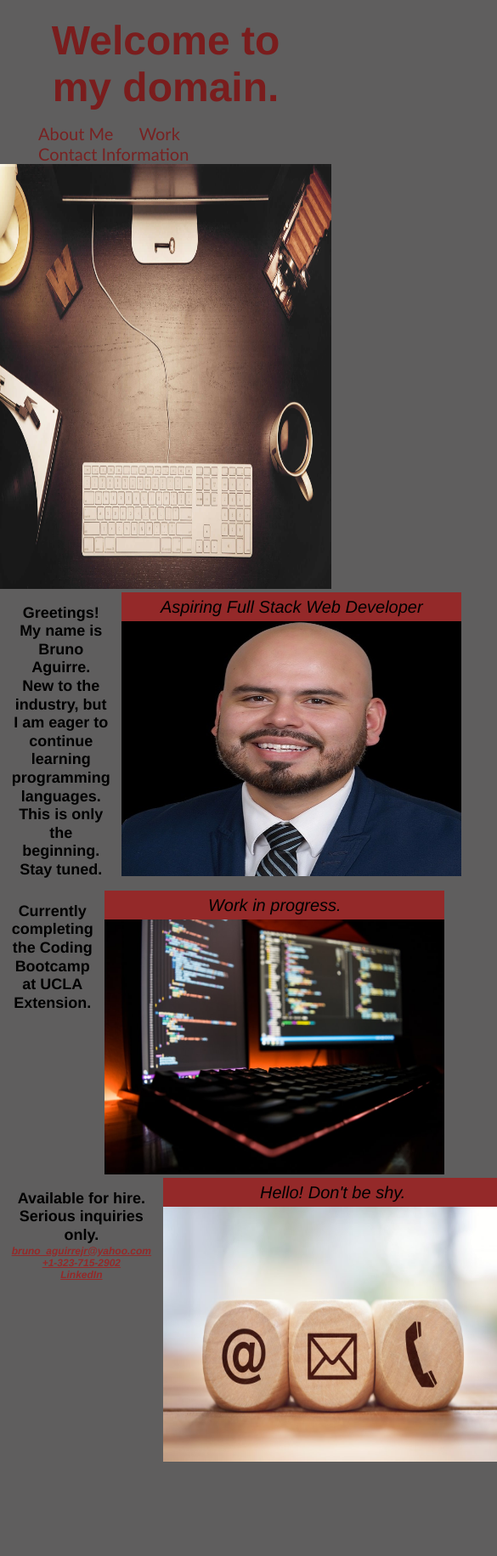
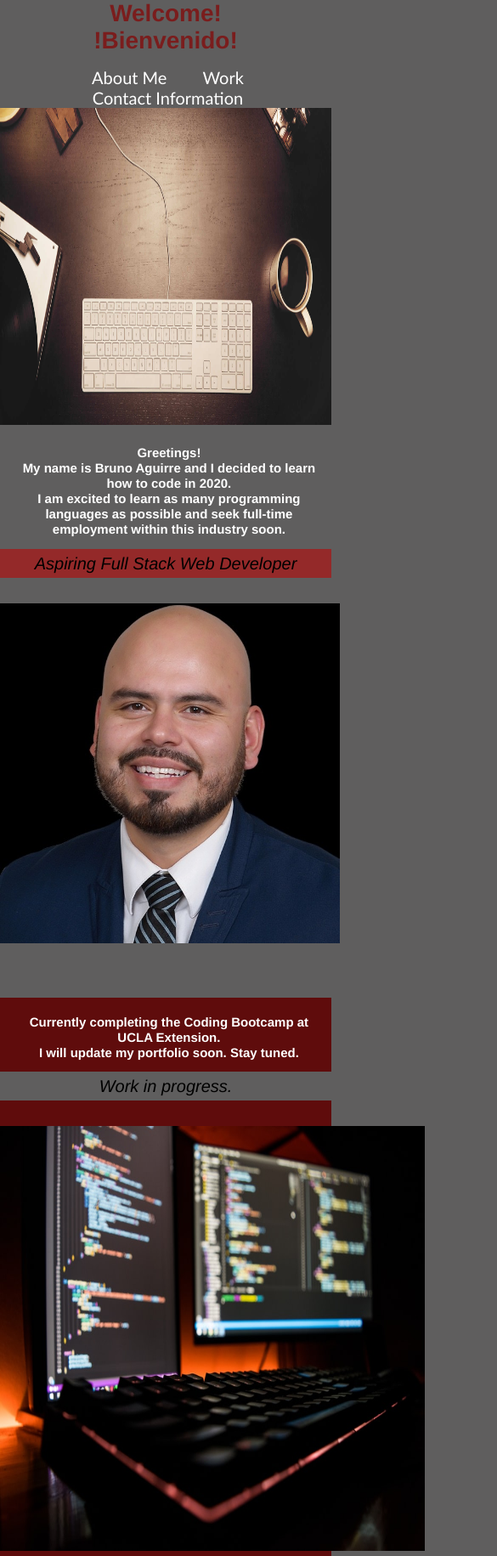
Before and after one commit to Brunchi105/Bruno-Aguirre, a plain HTML site: page index.html in a window 390 px wide. Shown: the top 1831 px of the page at 85% size, 585 px wide, since content can reach past the window. Before the commit the page ends 1724 px from the top, so only its background shows below. Drawn offline with Linux system fonts and the light colour scheme.

Commit message:
finished media query

```diff
--- a/assets/css/style.css
+++ b/assets/css/style.css
@@ -11,17 +11,30 @@ body {
   background-color: rgb(95, 94, 94);
 }
 
-/* Start of header & nav bar style  */
+p {
+  line-height: 1.7;
+  width: 100%;
+  margin: 0 auto;
+  font-size: 20px;
+  text-align: center;
+}
+
+/* Header & Navigation */
 
 header {
-  padding: 20px;
   background-color: rgb(95, 94, 94);
   color: rgb(122, 29, 29);
+  display: flex;
+  flex-wrap: wrap;
+  justify-content: space-between;
+  position: fixed;
+  top: 0;
+  width: 100%;
 }
 
 header h1 {
   display: inline-block;
-  font-size: 48px;
+  font-size: 28px;
   text-align: center;
 }
 
@@ -43,9 +56,10 @@ header nav ul li {
 }
 
 header nav ul li a {
-  color: rgba(122, 29, 29, 0.925);
-  font-size: 20px;
+  color: white;
+  font-size: 24px;
   text-decoration: none;
+  padding: 6px;
 }
 
 header nav ul li a:hover {
@@ -54,32 +68,25 @@ header nav ul li a:hover {
   border-radius: 15px;
 }
 
-/* End of header & nav bar style */
-
-/* Hero styles start */
+/* Hero */
 
 .hero {
   height: 500px;
   width: 100%;
 }
 
-.aboutme,
-.workstuff,
-.contactme {
+/* Sections */
+
+.main-sections {
   display: flex;
-  justify-content: space-between;
-  align-items: flex-start;
+  justify-content: space-around;
+  align-items: center;
   font-size: 16px;
+  padding: 60px 0;
 }
 
-.aboutme p,
-.workstuff p,
-.contactme p {
-  line-height: 1.7;
-  width: 100%;
-  margin: 0 auto;
-  font-size: 20px;
-  text-align: center;
+.main-sections-alt {
+  background-color: rgb(95, 12, 12);
 }
 
 .second-line {
@@ -87,13 +94,19 @@ header nav ul li a:hover {
   font-style: italic;
 }
 
+.second-line-work {
+  background-color: rgb(95, 94, 94);
+}
+
 .pic {
   height: 300px;
   width: 400px;
 }
 
-/* .rotate-label {
-} */
+.main-pic {
+  height: 100%;
+  width: 100%;
+}
 
 .about-me-info,
 .work-info,
@@ -101,7 +114,7 @@ header nav ul li a:hover {
   width: 100%;
   text-align: left;
   margin: 3.5%;
-  color: black;
+  color: white;
   font-size: 18px;
   line-height: 1.2;
 }
@@ -115,19 +128,79 @@ header nav ul li a:hover {
   font-weight: bold;
 }
 
-/* Media query for mobile phones and smaller */
+/* Style all font awesome icons */
+.fa {
+  padding: 20px;
+  font-size: 30px;
+  width: 50px;
+  text-align: center;
+  text-decoration: none;
+}
+
+/* Footer */
+
+footer {
+  display: flex;
+  justify-content: center;
+}
+
+.fa-instagram {
+  color: white;
+}
+
+.fa-twitter {
+  color: white;
+}
+
+.fa-linkedin {
+  color: white;
+}
+
+.fa:hover {
+  opacity: 0.7;
+}
+
+/* Media queries for breakpoints */
 @media screen and (max-width: 575px) {
+  header h1 {
+    flex: 1 100%;
+  }
+  header nav {
+    flex: 1 100%;
+    text-align: center;
+  }
+
   header nav ul li a {
     font-size: 20px;
   }
+
+  .main-sections {
+    display: block;
+    justify-content: space-around;
+    align-items: center;
+  }
+
   .about-me-info,
   .work-info,
   .contact-info {
-    font-size: 12px;
+    font-size: 10px;
+    text-align: center;
+    margin-top: -40px;
+    width: 95%;
+  }
+
+  .imgcenter {
     text-align: center;
   }
   .pic {
-    height: 300px;
+    height: 400px;
     width: 400px;
+    margin-top: 30px;
+  }
+
+  .main-pic {
+    height: 500px;
+    width: 500px;
+    margin-top: 30px;
   }
 }
--- a/index.html
+++ b/index.html
@@ -4,14 +4,18 @@
 <head>
     <meta charset="UTF-8">
     <meta name="viewport" content="width=device-width, initial-scale=1.0">
-    <title>Bruno Aguirre Portfolio Webpage</title>
+    <title>Bruno Aguirre - Full Stack Web Developer</title>
+    <link rel="shortcut icon" href="assets/images/BA.jpeg" type="image/x-icon">
     <link rel="stylesheet" href="./assets/css/style.css">
+    <link rel="stylesheet" href="https://cdnjs.cloudflare.com/ajax/libs/font-awesome/4.7.0/css/font-awesome.min.css">
 </head>
 
 <body>
     <!-- navigation -->
     <header>
-        <h1>Welcome to my domain.</h1>
+        <h1>Welcome! <br />
+            !Bienvenido!
+        </h1>
         <nav>
             <ul>
                 <li>
@@ -34,34 +38,40 @@
     </section>
 
     <!-- Introduction - about me section -->
-    <section id="about-me" class="aboutme">
+    <section id="about-me" class="main-sections">
         <div class="about-me-info">
             <h2>
-                Greetings! My name is <strong>Bruno Aguirre.</strong> <br />
-                New to the industry, but I am eager to continue learning programming languages. <br />
-                This is only the beginning. Stay tuned.
+                Greetings! <br />
+                My name is Bruno Aguirre and I decided to learn how to code in 2020.<br />
+                I am excited to learn as many programming languages as possible and seek full-time employment within
+                this industry soon.<br />
             </h2>
         </div>
-        <div>
+        <div class="imgcenter">
             <p class="second-line">Aspiring Full Stack Web Developer</p>
             <img src="assets/images/BA.jpeg" class="pic" alt="Business headshot of Bruno">
         </div>
     </section>
 
-    <!-- Contact Me section -->
-    <section id="work" class="workstuff">
+    <!-- Portfolio -->
+    <section id="work" class="main-sections main-sections-alt">
         <div class="work-info">
-            <h2>Currently completing the Coding Bootcamp at UCLA Extension.</h2>
+            <h2>Currently completing the Coding Bootcamp at UCLA Extension.<br />
+                I will update my portfolio soon. Stay tuned.
+            </h2>
         </div>
-        <div>
-            <p class="second-line">Work in progress.</p>
-            <img src="assets/images/Codingpic.jpeg" class="pic" alt="" />
+        <div class="imgcenter">
+            <p class="second-line second-line-work">Work in progress.</p>
+            <a href="https://github.com/Brunchi105" target="_blank"><img src="assets/images/Codingpic.jpeg"
+                    class="pics main-pic" alt="" /></a>
         </div>
     </section>
 
-    <section id="contact-me" class="contactme">
+    <!-- Contact Me section -->
+    <section id="contact-me" class="main-sections">
         <div class="contact-info">
-            <h2>Available for hire. Serious inquiries only.</h2>
+            <h2>Available for hire.<br />
+                Serious inquiries only.</h2>
             <address>
                 <ul>
                     <li>
@@ -70,18 +80,20 @@
                     <li>
                         <a href="tel:+1-323-715-2902">+1-323-715-2902</a>
                     </li>
-                    <li>
-                        <a href="https://www.linkedin.com/in/bruno-aguirre-6b56a1206/" target="_blank">LinkedIn</a>
-                    </li>
                 </ul>
             </address>
         </div>
-        <div>
+        <div class="imgcenter">
             <p class="second-line">Hello! Don't be shy.</p>
             <img src="assets/images/ContactMe.jpeg" class="pic" alt="">
         </div>
     </section>
 
+    <footer>
+        <a href="https://www.linkedin.com/in/bruno-aguirre-6b56a1206/" target="_blank" class="fa fa-linkedin"></a>
+        <a href="https://www.instagram.com/brunchi105/" target="_blank" class="fa fa-instagram"></a>
+        <a href="https://twitter.com/brunchi_" target="_blank" class="fa fa-twitter"></a>
+    </footer>
 </body>
 
 </html>
```
Also changed, not shown: assets/images/BAlogo.jpeg (added).
